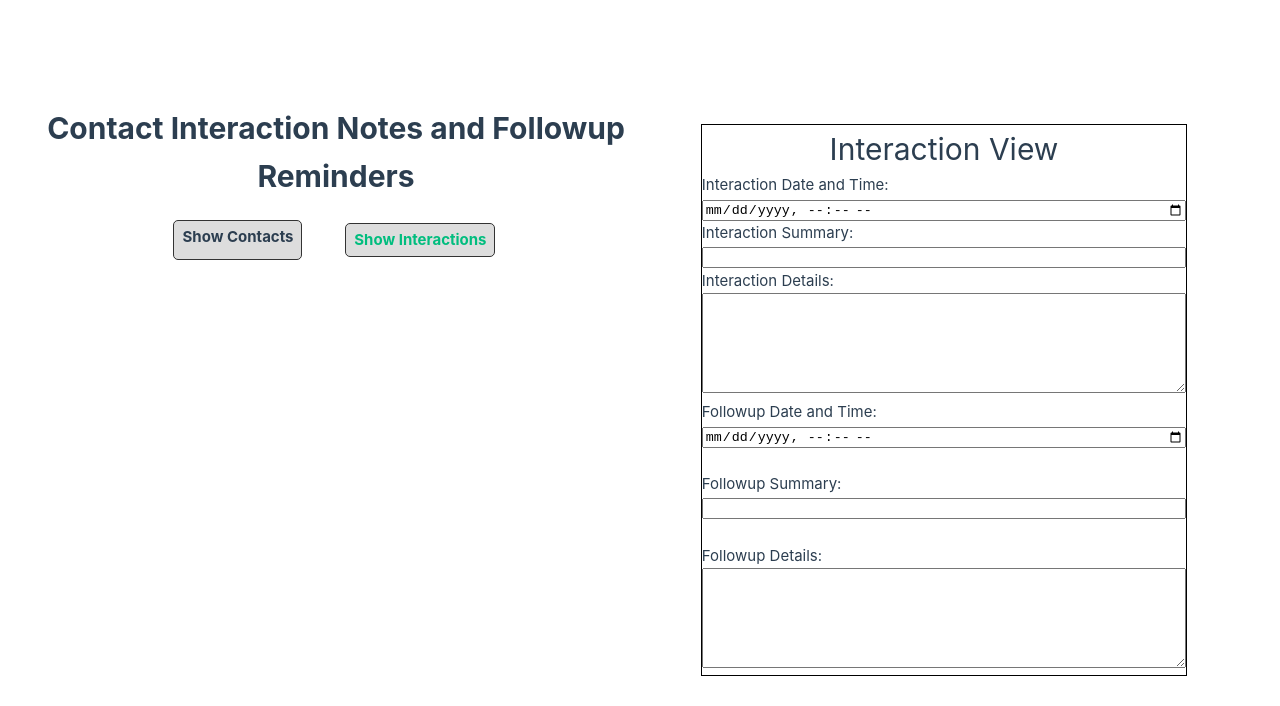
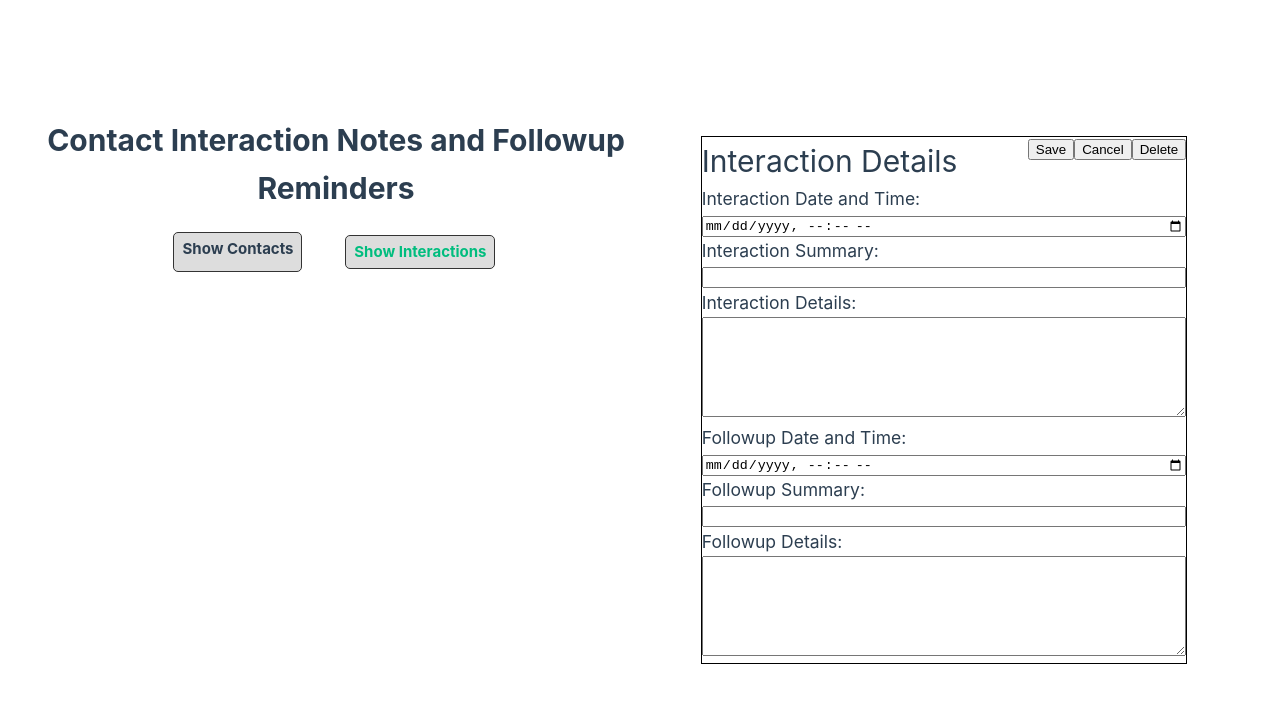
Before and after one commit to LJacobDev/contact-reminder, a Vue app: page /interaction in a window 1280 px wide. Shown: the top 706 px of the page. Built offline with nearby package versions, Linux system fonts and the light colour scheme.

Commit message:
Modify InteractionView appearance

```diff
--- a/src/views/InteractionView.vue
+++ b/src/views/InteractionView.vue
@@ -2,15 +2,27 @@
 
 <template>
   <main>
-    <h1>Interaction View</h1>
-    Interaction Date and Time:<input type="datetime-local" /><br />
-    Interaction Summary: <input /><br />
-    Interaction Details: <textarea name="" id=""></textarea><br />
-    Followup Date and Time:<input type="datetime-local" /><br />
-    <br />
-    Followup Summary: <input /><br />
-    <br />
-    Followup Details: <textarea name="" id=""></textarea>
+    <div style="display: flex; justify-content: space-between">
+      <h1>Interaction Details</h1>
+      <div>
+        <!-- TODO: turn these into better looking button components, these are placeholders -->
+        <button>Save</button>
+        <button>Cancel</button>
+        <button>Delete</button>
+      </div>
+    </div>
+    <h3>Interaction Date and Time:</h3>
+    <input type="datetime-local" />
+    <h3>Interaction Summary:</h3>
+    <input />
+    <h3>Interaction Details:</h3>
+    <textarea name="" id=""></textarea>
+    <h3>Followup Date and Time:</h3>
+    <input type="datetime-local" />
+    <h3>Followup Summary:</h3>
+    <input />
+    <h3>Followup Details:</h3>
+    <textarea name="" id=""></textarea>
   </main>
 </template>
 
```
